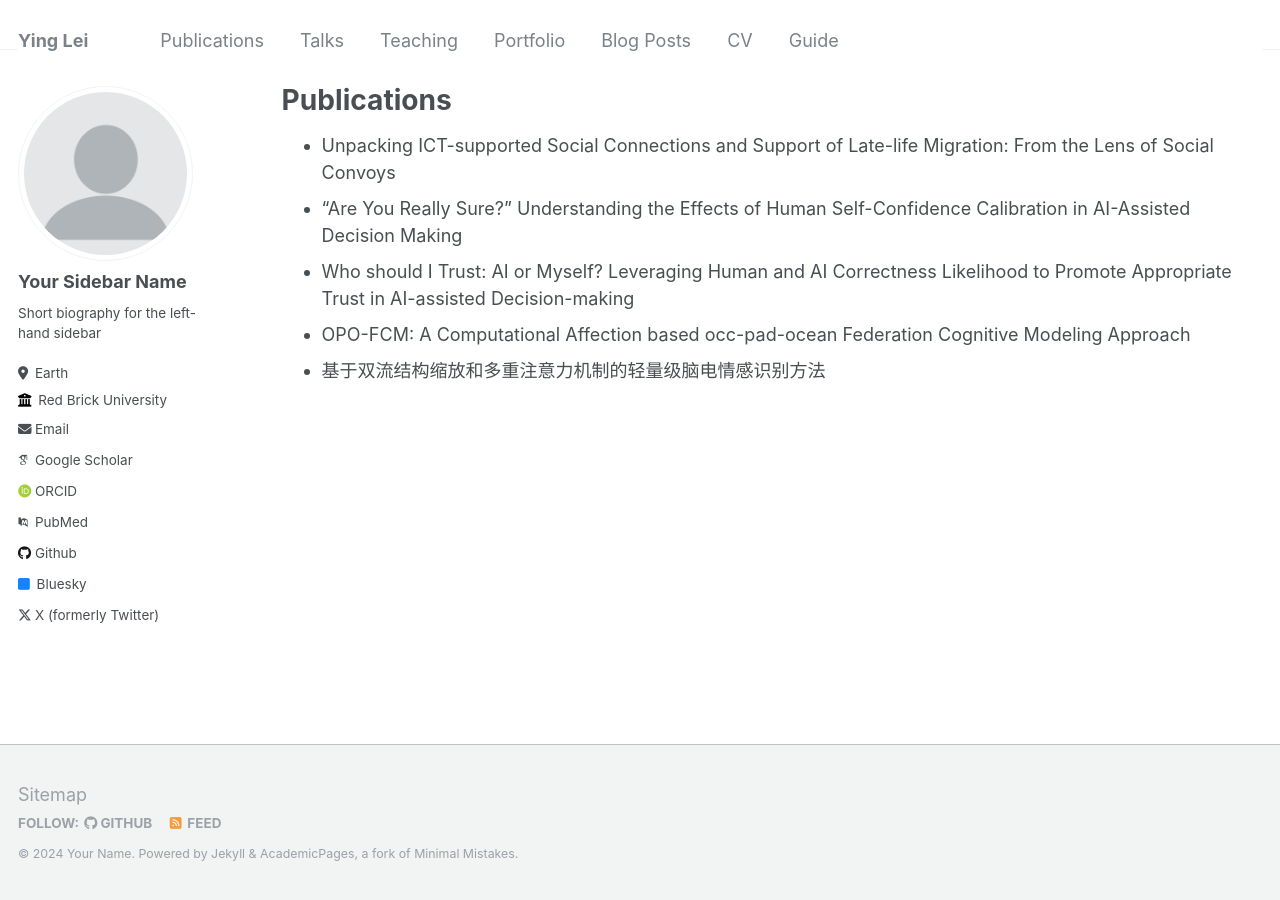
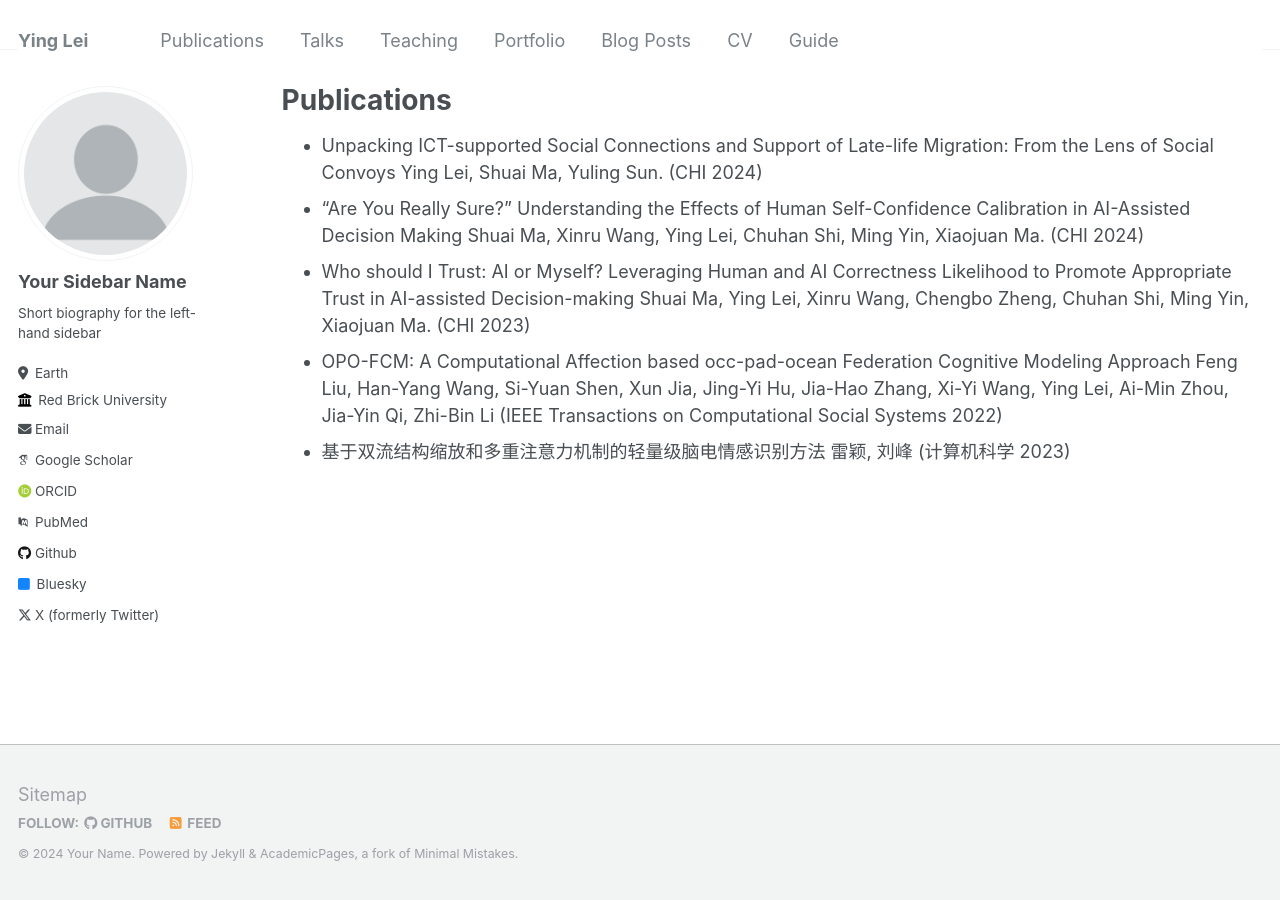
Before and after one commit to dream-ly/dream-ly.github.io, a Jekyll site: the page built from _pages/publications.md, in a window 1280 px wide. Built offline with Jekyll 4.4.1, drawn with Linux system fonts in a browser that asks for light colours; some web fonts are replaced.

Commit message:
Update publications.md

```diff
--- a/_pages/publications.md
+++ b/_pages/publications.md
@@ -6,7 +6,12 @@ author_profile: true
 ---
 
 * Unpacking ICT-supported Social Connections and Support of Late-life Migration: From the Lens of Social Convoys
+  Ying Lei, Shuai Ma, Yuling Sun. (CHI 2024)
 * "Are You Really Sure?" Understanding the Effects of Human Self-Confidence Calibration in AI-Assisted Decision Making
+  Shuai Ma, Xinru Wang, Ying Lei, Chuhan Shi, Ming Yin, Xiaojuan Ma. (CHI 2024)
 * Who should I Trust: AI or Myself? Leveraging Human and AI Correctness Likelihood to Promote Appropriate Trust in AI-assisted Decision-making
+  Shuai Ma, Ying Lei, Xinru Wang, Chengbo Zheng, Chuhan Shi, Ming Yin, Xiaojuan Ma. (CHI 2023)
 * OPO-FCM: A Computational Affection based occ-pad-ocean Federation Cognitive Modeling Approach
+  Feng Liu, Han-Yang Wang, Si-Yuan Shen, Xun Jia, Jing-Yi Hu, Jia-Hao Zhang, Xi-Yi Wang, Ying Lei, Ai-Min Zhou, Jia-Yin Qi, Zhi-Bin Li (IEEE Transactions on Computational Social Systems 2022)
 * 基于双流结构缩放和多重注意力机制的轻量级脑电情感识别方法
+  雷颖, 刘峰 (计算机科学 2023)
```
